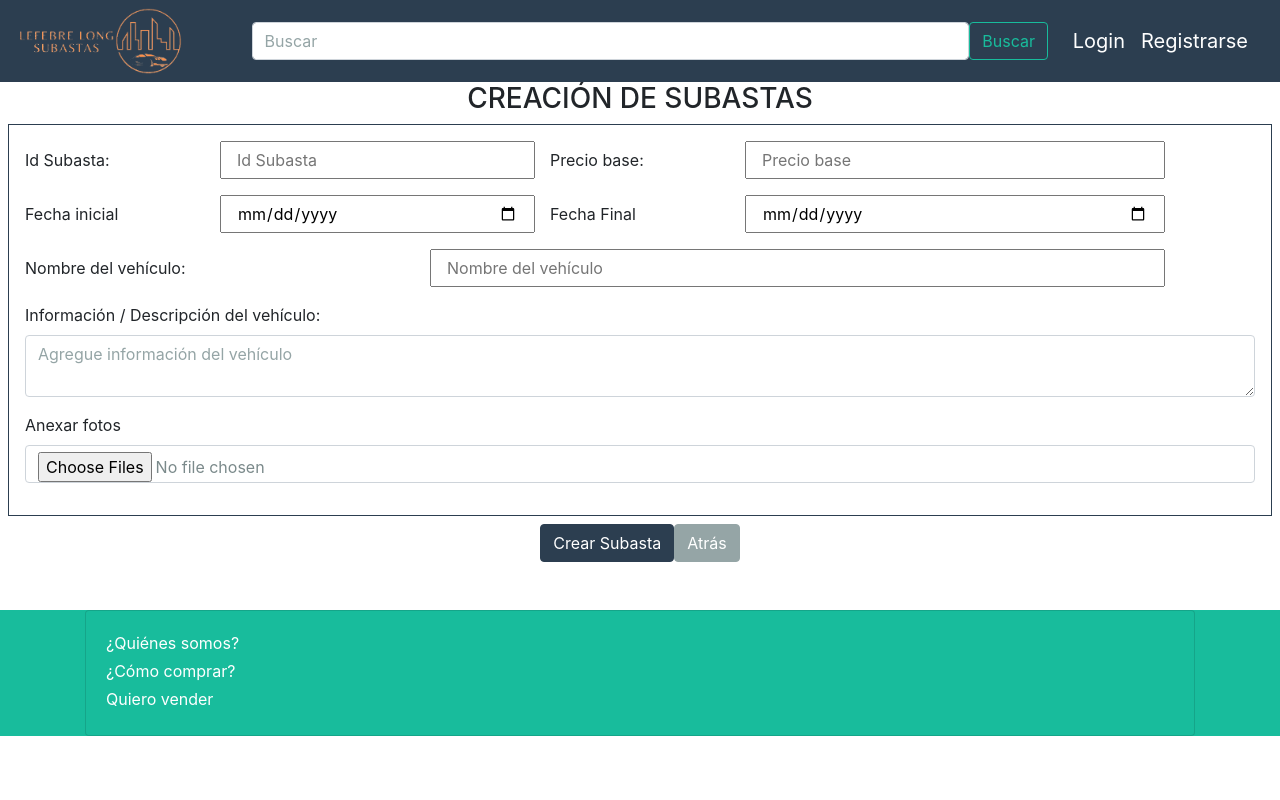
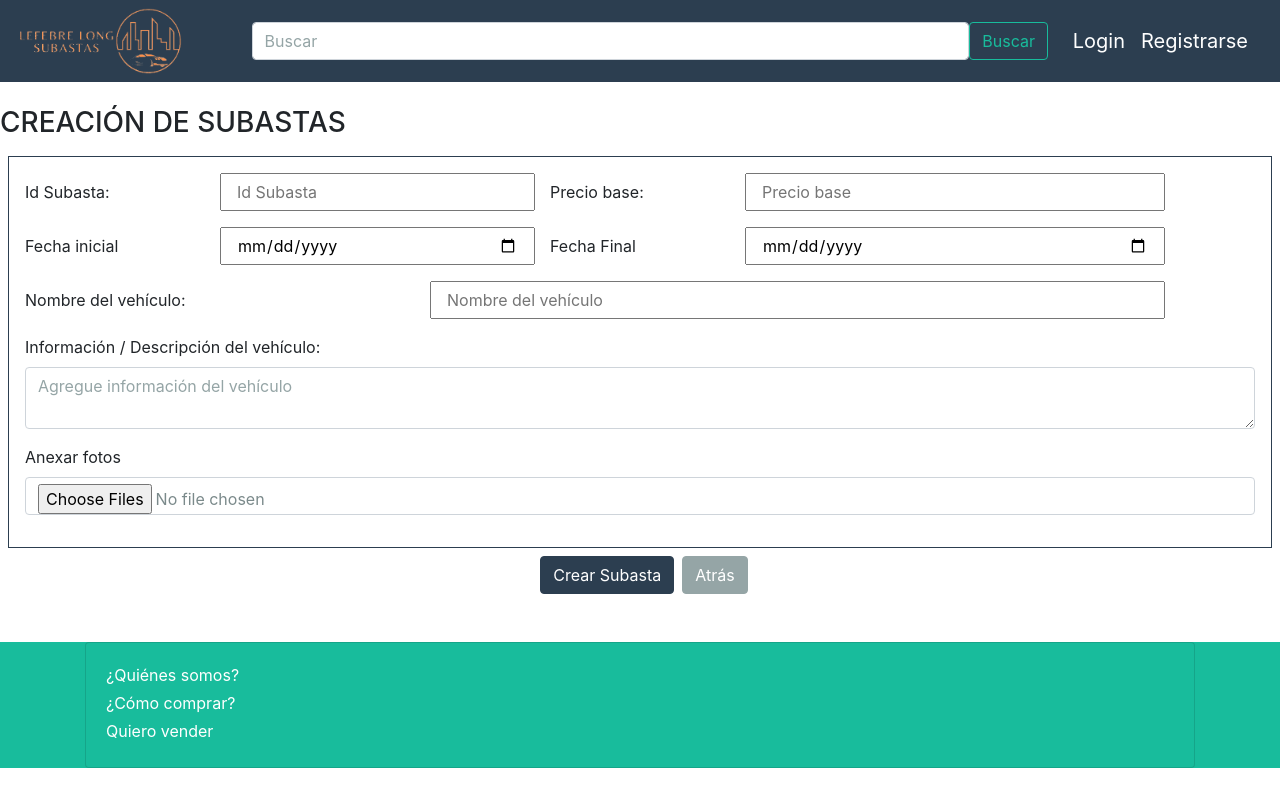
Before and after one commit to SantiagoCh010/Equipo2_Grupo11_LefebreLongSubastas, a React (Create React App) app: page /CrearSubasta in a window 1280 px wide. Built offline with nearby package versions, Linux system fonts and the light colour scheme.

Commit message:
Se actualiza vista

```diff
--- a/src/components/CrearSubasta.js
+++ b/src/components/CrearSubasta.js
@@ -3,10 +3,10 @@ import DatosSubasta from './DatosSubasta';
 function CrearSubasta () {
     return (
         <div>
-            <h3 className="text-center" >CREACIÓN DE SUBASTAS</h3>
+            <h3 className="property mt-4 mb-3" >CREACIÓN DE SUBASTAS</h3>
                 <DatosSubasta />
                 <div className="text-center">
-                    <button type="submit" className="btn btn-primary">Crear Subasta</button>
+                    <button type="submit" className="btn btn-primary property mx-2">Crear Subasta</button>
                     <button type="submit" className="btn btn-secondary">Atrás</button>
                 </div>
 
```
